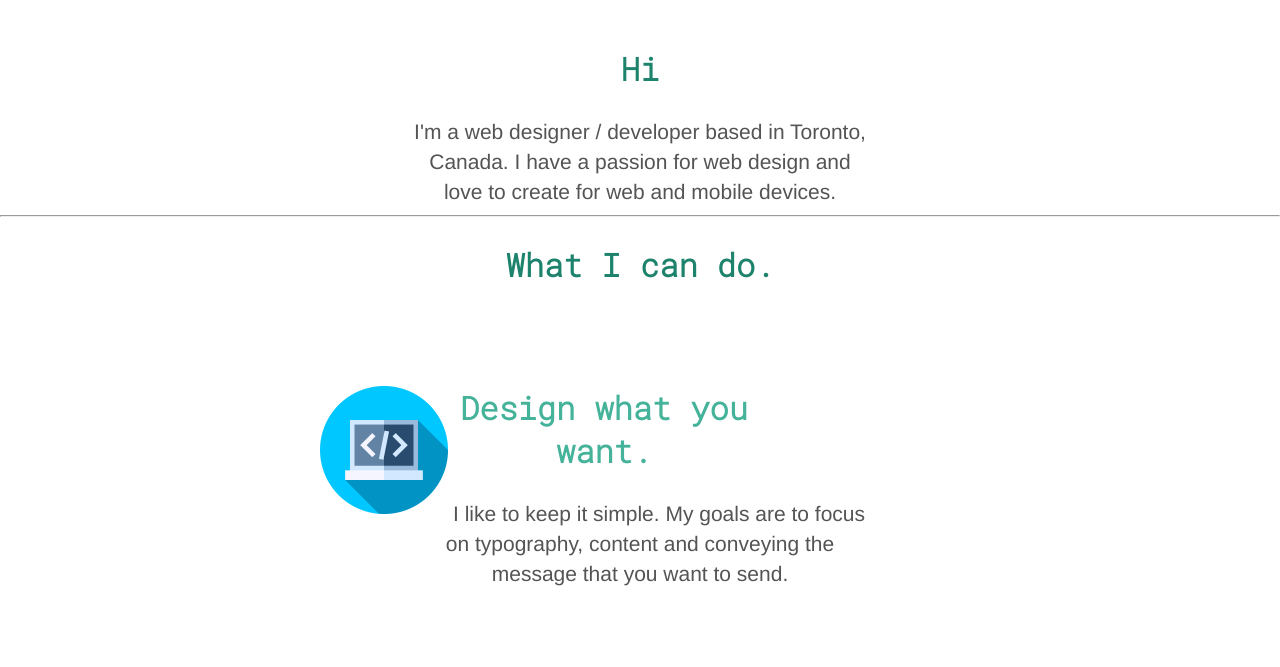
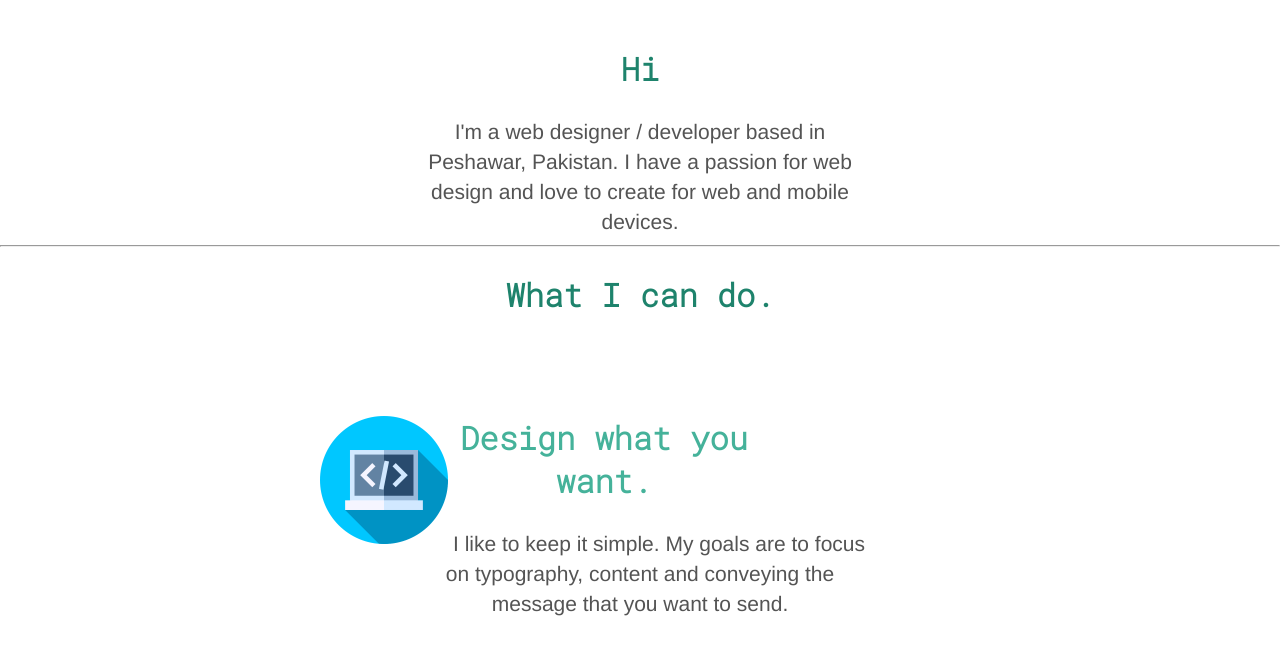
Before and after one commit to Sameedahmad/Html-Css-Website, a plain HTML site: page index.html in a window 1280 px wide. Shown: the part 1080-1747 px from the top of the page. Drawn offline with Linux system fonts and the light colour scheme.

Commit message:
Update index.html

```diff
--- a/index.html
+++ b/index.html
@@ -21,7 +21,7 @@
         <div class="profile">
           <img class="profilephoto" src="images/sameed.png" alt="profile">
           <h2>Hi</h2>
-          <p class="firstp">I'm a web designer / developer based in Toronto, Canada. I have a passion for web design and love to create for web and mobile devices.</p>
+          <p class="firstp">I'm a web designer / developer based in Peshawar, Pakistan. I have a passion for web design and love to create for web and mobile devices.</p>
         </div>
         <hr>
         <div class="skills">
```
